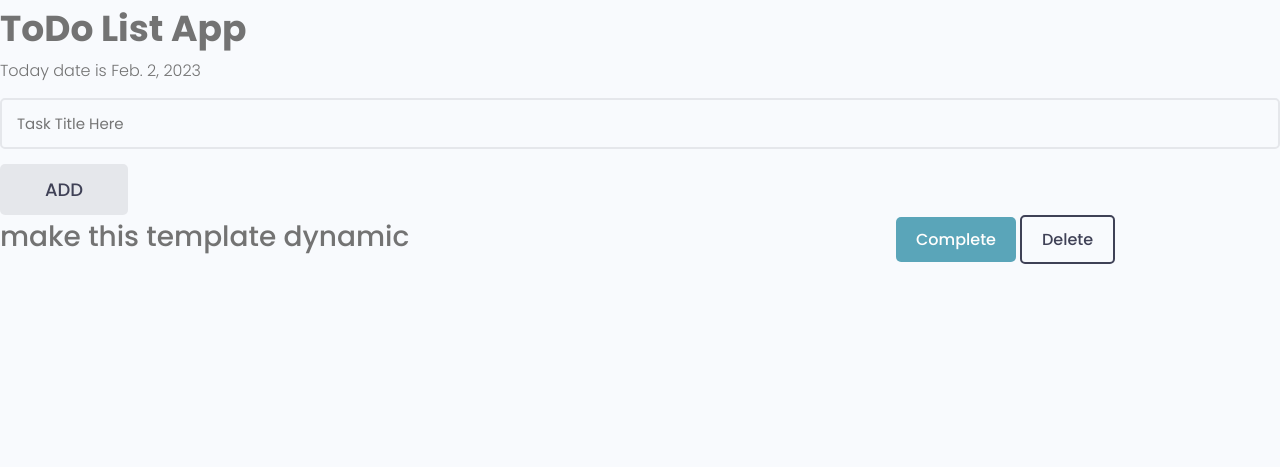
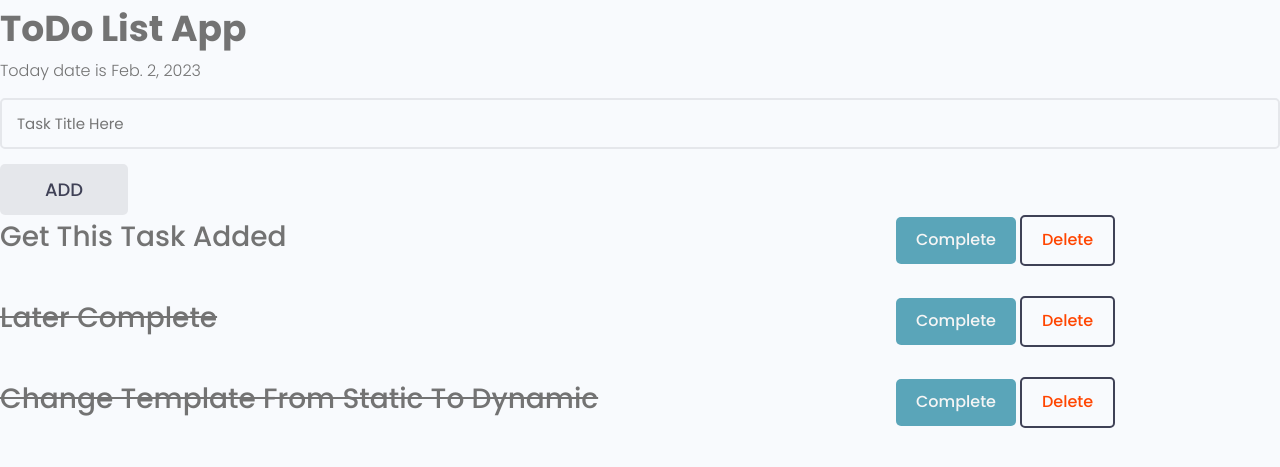
Before and after one commit to HyunGom/todolist, a Django app: page / in a window 1280 px wide. Shown: the top 467 px of the page. Run offline with Django 4.2, Linux system fonts and the light colour scheme; data comes from the database, SQL or seed files in the repository; both versions use the stored data as it was after the commit.

Commit message:
CRUD operation on Task

```diff
--- a/static/styles/app.css
+++ b/static/styles/app.css
@@ -0,0 +1,7 @@
+.complete {
+    color: whitesmoke;
+}
+
+.delete {
+    color: orangered;
+}
--- a/tdl/templates/tdl/index.html
+++ b/tdl/templates/tdl/index.html
@@ -6,22 +6,28 @@
 
 <p>Today date is {{today}} </p>
 
-<form action="#" method="POST" class="form">
+<form action="" method="POST" class="form">
     {% csrf_token %}
     <div class="form__field">
-        <input class="input input--text" id="task" type="text" name="task" placeholder="Task Title Here" />
+        <input class="input input--text" id="title" type="text" name="title" placeholder="Task Title Here" />
     </div>
     <button type="submit" class="btn btn--lg">ADD</button>
 </form>
 
 <div class="layout tasks">
+    {% for task in tasks %}
     <div class="column column--2of3">
-        <h4>make this template dynamic</h4>
+        {% if task.complete%}
+        <h4><s>{{task.title|title}}</s></h4>
+        {% else %}
+        <h4>{{task.title|title}}</h4>
+        {% endif %}
     </div>
     <div class="column column--1of3">
-        <button class="btn btn--main">Complete</button>
-        <button class="btn btn--sub--outline">Delete</button>
+        <button class="btn btn--main"><a class="complete" href="{% url 'complete' task.id %}">Complete</a></button>
+        <button class="btn btn--sub--outline"><a class="delete" href="{% url 'delete' task.id %}">Delete</a></button>
     </div>
+    {% endfor %}
 </div>
 
 {% endblock %}
--- a/tdl/urls.py
+++ b/tdl/urls.py
@@ -3,4 +3,6 @@ from . import views
 
 urlpatterns = [
     path("", views.index, name="index"),
+    path("complete/<str:pk>", views.complete, name="complete"),
+    path("delete/<str:pk>", views.delete, name="delete"),
 ]
--- a/tdl/views.py
+++ b/tdl/views.py
@@ -1,16 +1,40 @@
-from django.shortcuts import render
+from django.shortcuts import render, redirect
 from datetime import date
+from .models import Task
 
 # Create your views here.
 
 
 def index(request):
     today = date.today()
+    tasks = Task.objects.all()
+    if request.method == "POST":
+        task = Task(title=request.POST["title"])
+        task.save()
 
-    if request.method == "POST":
-        pass
+        return redirect("index")
 
     context = {
         "today": today,
+        "tasks": tasks,
     }
+
     return render(request, "tdl/index.html", context)
+
+
+def complete(request, pk):
+    task = Task.objects.get(id=pk)
+    if task.complete:
+        task.complete = False
+    else:
+        task.complete = True
+    task.save()
+
+    return redirect("index")
+
+
+def delete(request, pk):
+    task = Task.objects.get(id=pk)
+    task.delete()
+
+    return redirect("index")
--- a/templates/main.html
+++ b/templates/main.html
@@ -9,7 +9,7 @@
     <meta http-equiv="X-UA-Compatible" content="IE=edge">
     <meta name="viewport" content="width=device-width, initial-scale=1.0">
     <link rel="stylesheet" href="{% static 'uikit/styles/uikit.css' %}" />
-    <link rel="stylesheet" href="{% static 'styles/app.css' %}">
+    <link rel="stylesheet" href="{% static 'styles/app.css' %}" />
     <title>ToDo List</title>
 </head>
 
@@ -19,7 +19,4 @@
     {% endblock content %}
 </body>
 
-{% comment %} any script here {% endcomment %}
-<script src="{% static 'uikit/app.js' %}"></script>
-
 </html>
```
Also changed, not shown: db.sqlite3.
